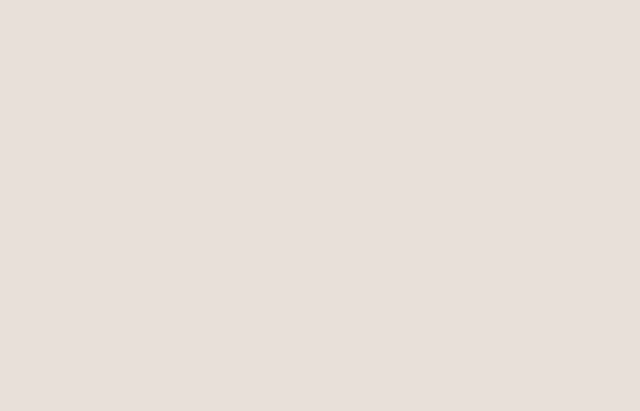
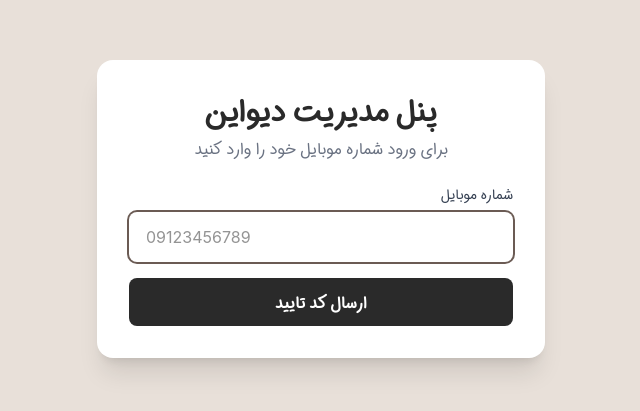
Before and after one commit to Farnaziifz/divine-style-admin, a React (Vite) app: page /login in a window 1280 px wide. Before the commit this address had no page. Shown: the part 191-602 px from the top of the page, without its empty margins (319-959 px from the left). Built offline with nearby package versions, Linux system fonts and the light colour scheme.

Commit message:
login page

```diff
--- a/src/App.tsx
+++ b/src/App.tsx
@@ -1,12 +1,31 @@
-import { BrowserRouter as Router, Routes, Route } from 'react-router-dom';
+import type { ReactNode } from 'react';
+import { BrowserRouter as Router, Routes, Route, Navigate } from 'react-router-dom';
 import DashboardLayout from './components/layout/DashboardLayout';
 import Dashboard from './pages/Dashboard';
+import Login from './pages/Login';
+
+const ProtectedRoute = ({ children }: { children: ReactNode }) => {
+  const isAuthenticated = localStorage.getItem('isAuthenticated') === 'true';
+  if (!isAuthenticated) {
+    return <Navigate to="/login" replace />;
+  }
+  return <>{children}</>;
+};
 
 function App() {
   return (
     <Router>
       <Routes>
-        <Route path="/" element={<DashboardLayout />}>
+        <Route path="/login" element={<Login />} />
+
+        <Route
+          path="/"
+          element={
+            <ProtectedRoute>
+              <DashboardLayout />
+            </ProtectedRoute>
+          }
+        >
           <Route index element={<Dashboard />} />
           <Route path="products" element={<div>مدیریت محصولات</div>} />
           <Route path="orders" element={<div>مدیریت سفارشات</div>} />
--- /dev/null
+++ b/src/pages/Login.tsx
@@ -0,0 +1,149 @@
+import { useState } from 'react';
+import type { FormEvent } from 'react';
+import { useNavigate } from 'react-router-dom';
+
+const Login = () => {
+  const [step, setStep] = useState<'phone' | 'otp'>('phone');
+  const [phoneNumber, setPhoneNumber] = useState('');
+  const [otp, setOtp] = useState('');
+  const [error, setError] = useState('');
+  const [isLoading, setIsLoading] = useState(false);
+  const navigate = useNavigate();
+
+  const handleSendOtp = async (e: FormEvent) => {
+    e.preventDefault();
+    setError('');
+    setIsLoading(true);
+
+    // TODO: Call API to send OTP
+    // Simulation:
+    setTimeout(() => {
+      if (phoneNumber.length < 10) {
+        setError('شماره موبایل نامعتبر است');
+        setIsLoading(false);
+        return;
+      }
+      setStep('otp');
+      setIsLoading(false);
+    }, 1000);
+  };
+
+  const handleVerifyOtp = async (e: FormEvent) => {
+    e.preventDefault();
+    setError('');
+    setIsLoading(true);
+
+    // TODO: Call API to verify OTP
+    // Simulation:
+    setTimeout(() => {
+      if (otp === '12345') { // Mock OTP
+        localStorage.setItem('isAuthenticated', 'true');
+        navigate('/');
+      } else {
+        setError('کد وارد شده اشتباه است');
+      }
+      setIsLoading(false);
+    }, 1000);
+  };
+
+  const handlePhoneChange = (e: React.ChangeEvent<HTMLInputElement>) => {
+    const value = e.target.value;
+    if (/^\d*$/.test(value)) {
+      setPhoneNumber(value);
+    }
+  };
+
+  const handleOtpChange = (e: React.ChangeEvent<HTMLInputElement>) => {
+    const value = e.target.value;
+    if (/^\d*$/.test(value)) {
+      setOtp(value);
+    }
+  };
+
+  return (
+    <div className="min-h-screen flex items-center justify-center bg-[#E8E0D9] p-4 font-sans" dir="rtl">
+      <div className="max-w-md w-full bg-white rounded-2xl shadow-xl p-8 space-y-6">
+        <div className="text-center space-y-2">
+          <h1 className="text-3xl font-bold text-[#2A2A2A]">پنل مدیریت دیواین</h1>
+          <p className="text-gray-500">
+            {step === 'phone'
+              ? 'برای ورود شماره موبایل خود را وارد کنید'
+              : `کد ارسال شده به ${phoneNumber} را وارد کنید`}
+          </p>
+        </div>
+
+        {error && (
+          <div className="bg-red-50 text-red-600 p-3 rounded-lg text-sm text-center">
+            {error}
+          </div>
+        )}
+
+        {step === 'phone' ? (
+          <form onSubmit={handleSendOtp} className="space-y-4">
+            <div className="space-y-2">
+              <label htmlFor="phone" className="block text-sm font-medium text-gray-700">
+                شماره موبایل
+              </label>
+              <input
+                id="phone"
+                type="tel"
+                value={phoneNumber}
+                onChange={handlePhoneChange}
+                placeholder="09123456789"
+                className="w-full px-4 py-3 rounded-lg border border-gray-300 focus:ring-2 focus:ring-[#6B5B54] focus:border-transparent outline-none transition-all text-left dir-ltr"
+                required
+                autoFocus
+              />
+            </div>
+            <button
+              type="submit"
+              disabled={isLoading}
+              className="w-full bg-[#2A2A2A] hover:bg-[#6B5B54] text-white font-bold py-3 px-4 rounded-lg transition-colors disabled:opacity-50 disabled:cursor-not-allowed"
+            >
+              {isLoading ? 'در حال ارسال...' : 'ارسال کد تایید'}
+            </button>
+          </form>
+        ) : (
+          <form onSubmit={handleVerifyOtp} className="space-y-4">
+            <div className="space-y-2">
+              <label htmlFor="otp" className="block text-sm font-medium text-gray-700">
+                کد تایید
+              </label>
+              <input
+                id="otp"
+                type="text"
+                value={otp}
+                onChange={handleOtpChange}
+                placeholder="12345"
+                maxLength={5}
+                className="w-full px-4 py-3 rounded-lg border border-gray-300 focus:ring-2 focus:ring-[#6B5B54] focus:border-transparent outline-none transition-all text-center tracking-widest text-lg"
+                required
+                autoFocus
+              />
+            </div>
+            <button
+              type="submit"
+              disabled={isLoading}
+              className="w-full bg-[#2A2A2A] hover:bg-[#6B5B54] text-white font-bold py-3 px-4 rounded-lg transition-colors disabled:opacity-50 disabled:cursor-not-allowed"
+            >
+              {isLoading ? 'در حال بررسی...' : 'ورود'}
+            </button>
+            <button
+              type="button"
+              onClick={() => {
+                setStep('phone');
+                setError('');
+                setOtp('');
+              }}
+              className="w-full text-sm text-gray-500 hover:text-[#2A2A2A] transition-colors"
+            >
+              تغییر شماره موبایل
+            </button>
+          </form>
+        )}
+      </div>
+    </div>
+  );
+};
+
+export default Login;
```
